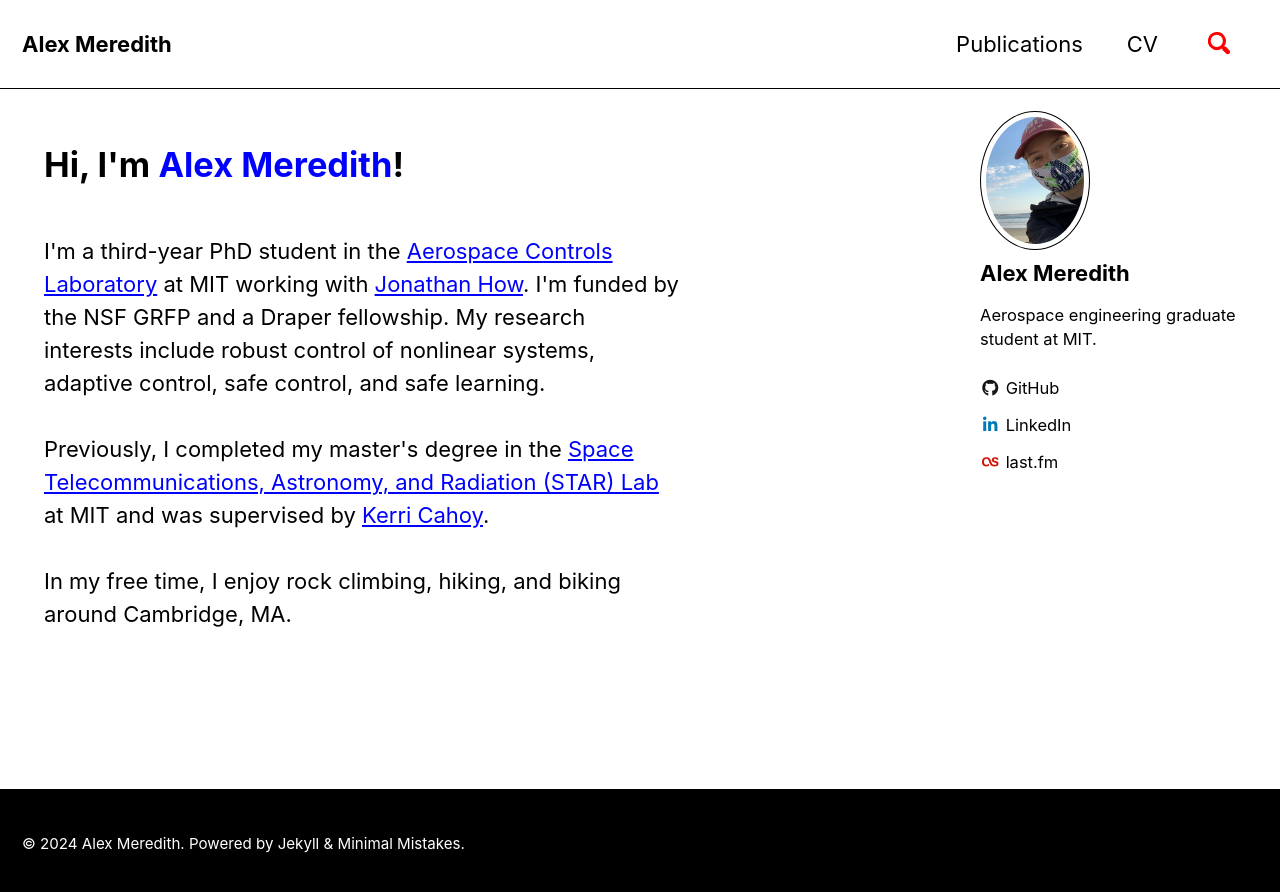
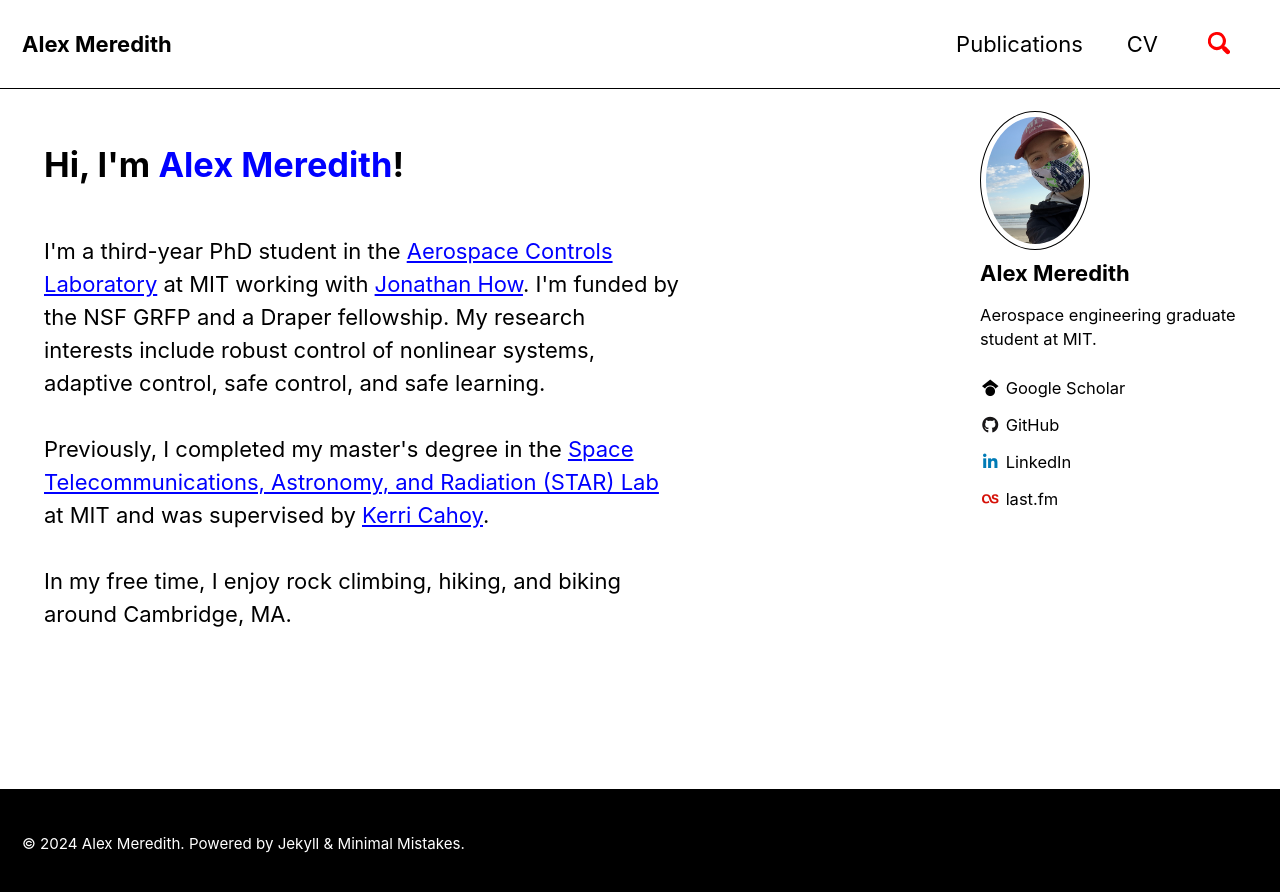
Before and after one commit to alexmeredith8299/alexmeredith8299.github.io, a Jekyll site: the page built from index.html, in a window 1280 px wide. Shown: the top 892 px of the page. Built offline with Jekyll 4.4.1, drawn with Linux system fonts in a browser that asks for light colours; cached includes are drawn as plain includes; nearby versions of some CDN libraries.

Commit message:
added google scholar link to about me

```diff
--- a/_config.yml
+++ b/_config.yml
@@ -62,9 +62,9 @@ author:
   avatar : "/assets/images/bio-photo.jpg"
   bio    : "Aerospace engineering graduate student at MIT."
   links:
-    #- label: "Twitter"
-      #icon: "fab fa-fw fa-twitter-square"
-      #url: "https://twitter.com/"
+    - label: "Google Scholar"
+      icon: "fab fa-fw fa-google-scholar"
+      url: "https://scholar.google.com/citations?user=hj5477EAAAAJ&hl=en"
     - label: "GitHub"
       icon: "fab fa-fw fa-github"
       url: "https://github.com/alexmeredith8299"
--- a/_includes/head.html
+++ b/_includes/head.html
@@ -13,7 +13,8 @@
 
 <!-- For all browsers -->
 <link rel="stylesheet" href="{{ '/assets/css/main.css' | relative_url }}">
-<link rel="stylesheet" href="https://cdn.jsdelivr.net/npm/@fortawesome/fontawesome-free@5/css/all.min.css">
+<!--<link rel="stylesheet" href="https://cdn.jsdelivr.net/npm/@fortawesome/fontawesome-free@5/css/all.min.css">-->
+<script src="https://kit.fontawesome.com/3f79892e3a.js" crossorigin="anonymous"></script>
 
 <!--[if IE]>
   <style>
```
Also changed, not shown: 6 other files.
